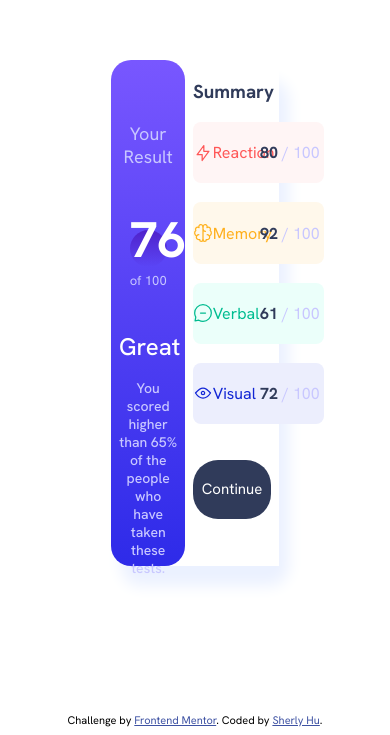
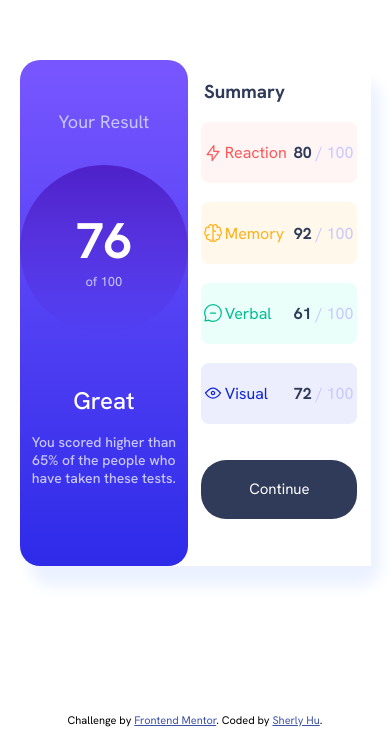
Before and after one commit to ahu14/results-summary-component, a plain HTML site: page index.html in a window 390 px wide. Shown: the part 109-844 px from the top of the page. Drawn offline with Linux system fonts and the light colour scheme.

Commit message:
make it more responsive for tablet

```diff
--- a/style.css
+++ b/style.css
@@ -46,8 +46,8 @@ body{
 }
 
 .score-box{
-    width: 9.5vw;
-    height: 9.5vw;
+    width: 20vh;
+    height: 20vh;
     background: linear-gradient(hsla(256, 72%, 46%, 1), hsla(241, 72%, 46%, 0));
     border-radius: 50%;
 
@@ -191,6 +191,56 @@ body{
 }
 
 
+@media screen and (max-width: 768px){
+    .result-summary-box{
+        width: 90vw;
+        height: 60vh;
+    }
+
+    .result-box{
+        width: 45vw;
+    }
+
+    #result-para{
+        margin-bottom: 0;
+    }
+
+    .score-box{
+        width: 20vh;
+        height: 20vh;
+    }
+
+    .summary-box{
+        width: 40vw;
+        height: 20vh;
+
+        display: flex;
+        justify-content: flex-start;
+        flex-direction: column;
+    }
+
+    .summary-details-box{
+        width: 45vw;
+        height: inherit;
+
+        display: flex;
+        align-items: center;
+    }
+
+    #summary-list-title{
+        align-self: flex-start;
+        padding: 0 2vw;
+    }
+
+    .progress-list{
+        width: 40vw;
+    }
+
+    .continue-btn{
+        width: 40vw;
+    }
+}
+
 
 @media screen and (max-width: 375px){
     body{
```
